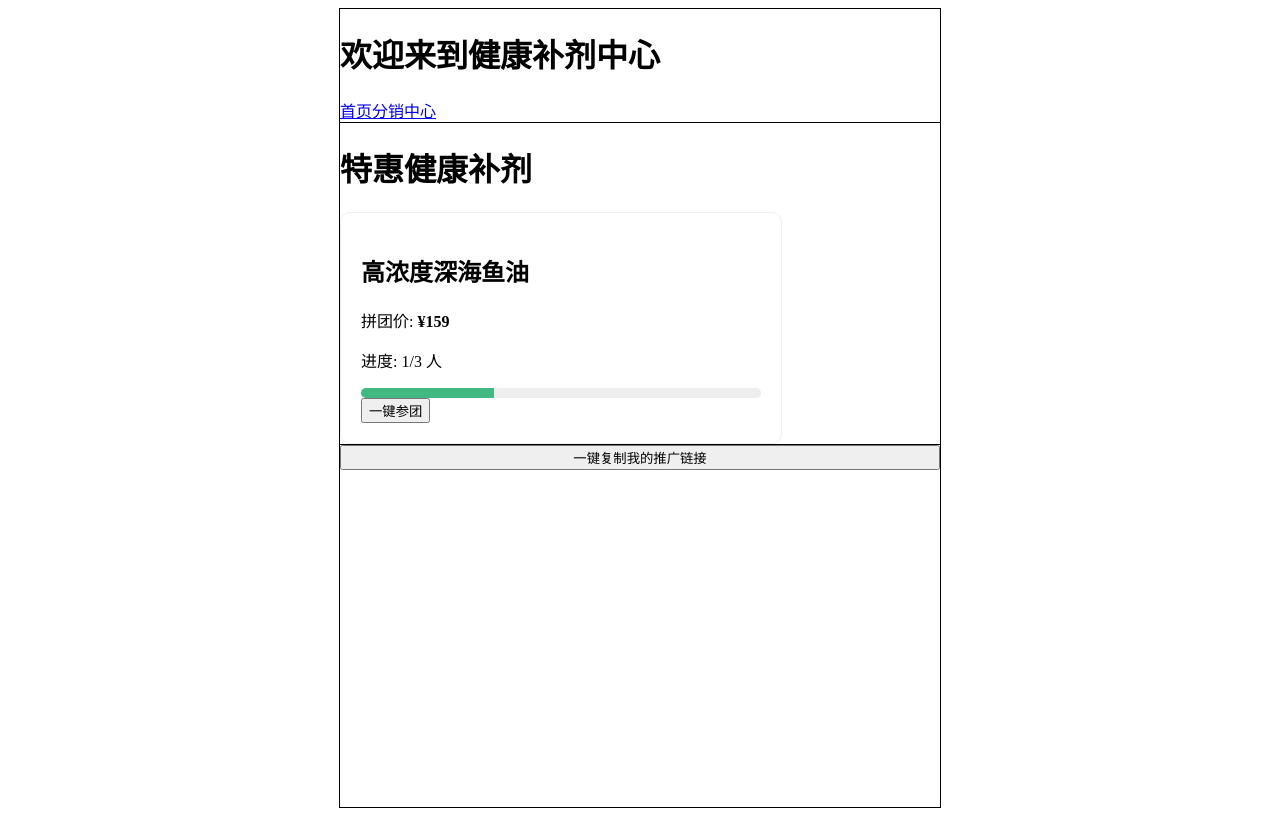
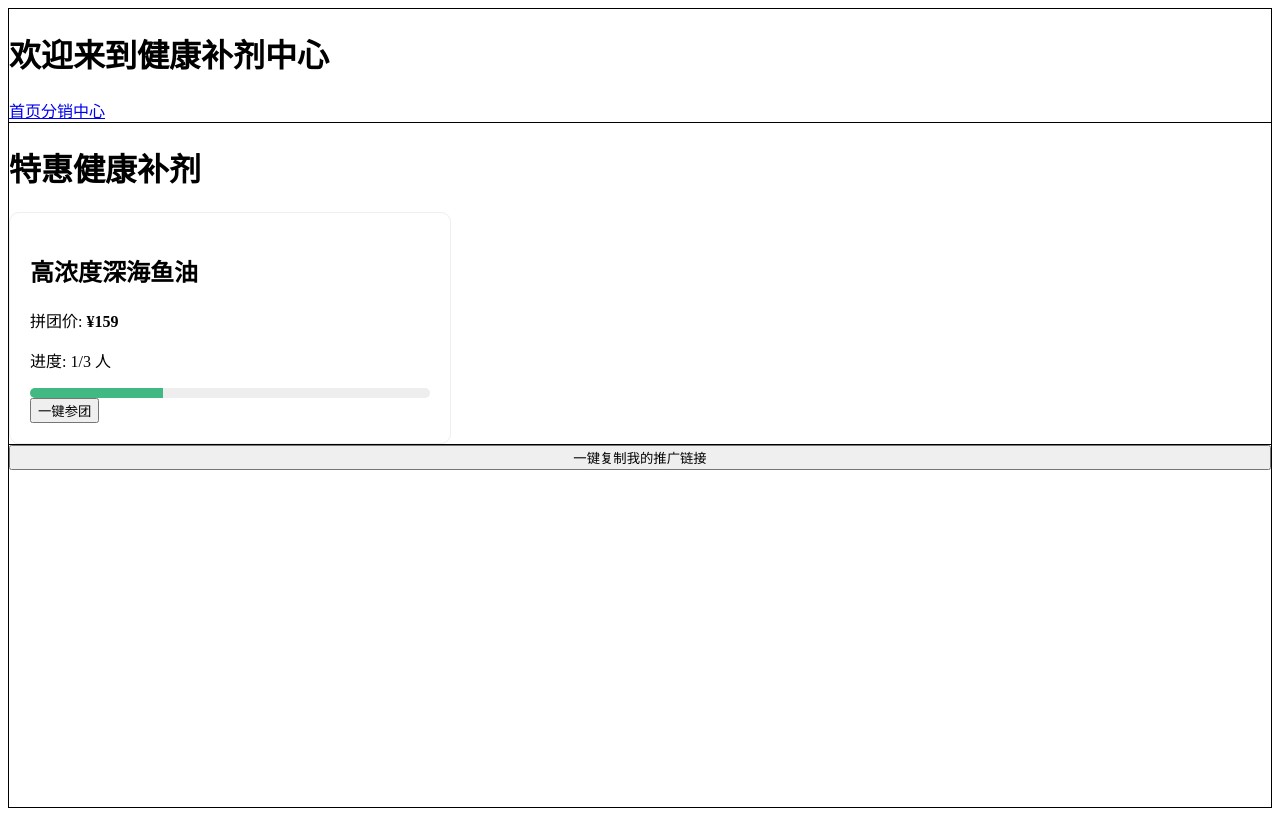
Before and after one commit to seaskydl/vuedemo, a Vue app: page / in a window 1280 px wide. Built offline with nearby package versions, Linux system fonts and the light colour scheme.

Commit message:
reaction

```diff
--- a/src/App.vue
+++ b/src/App.vue
@@ -1,7 +1,6 @@
 <template>
-  <div class="min-h-screen bg-gray-50 flex justify-center py-6 px-4">
-    <div class="w-full max-w-[600px] bg-white p-6 rounded-2xl shadow-sm border border-gray-100">
-
+<div class="min-h-screen bg-gray-50 flex justify-center py-6 px-4 md:items-center">
+    <div class="w-full md:max-w-[600px] bg-white p-6 rounded-2xl shadow-sm border border-gray-100">
       <h1 class="text-2xl font-bold text-gray-800 mb-4">欢迎来到健康补剂中心</h1>
 
       <nav class="flex gap-4 mb-8 border-b pb-4 text-blue-600 font-medium">
```
